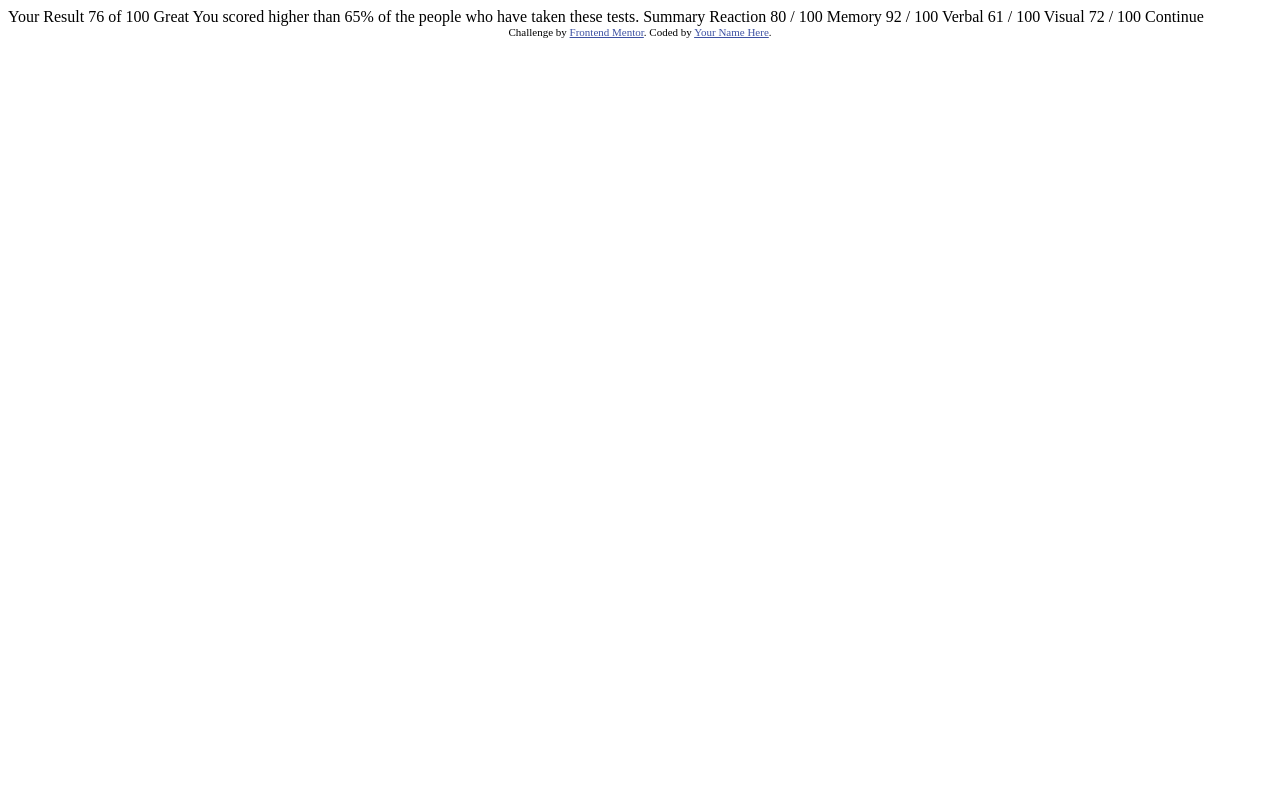
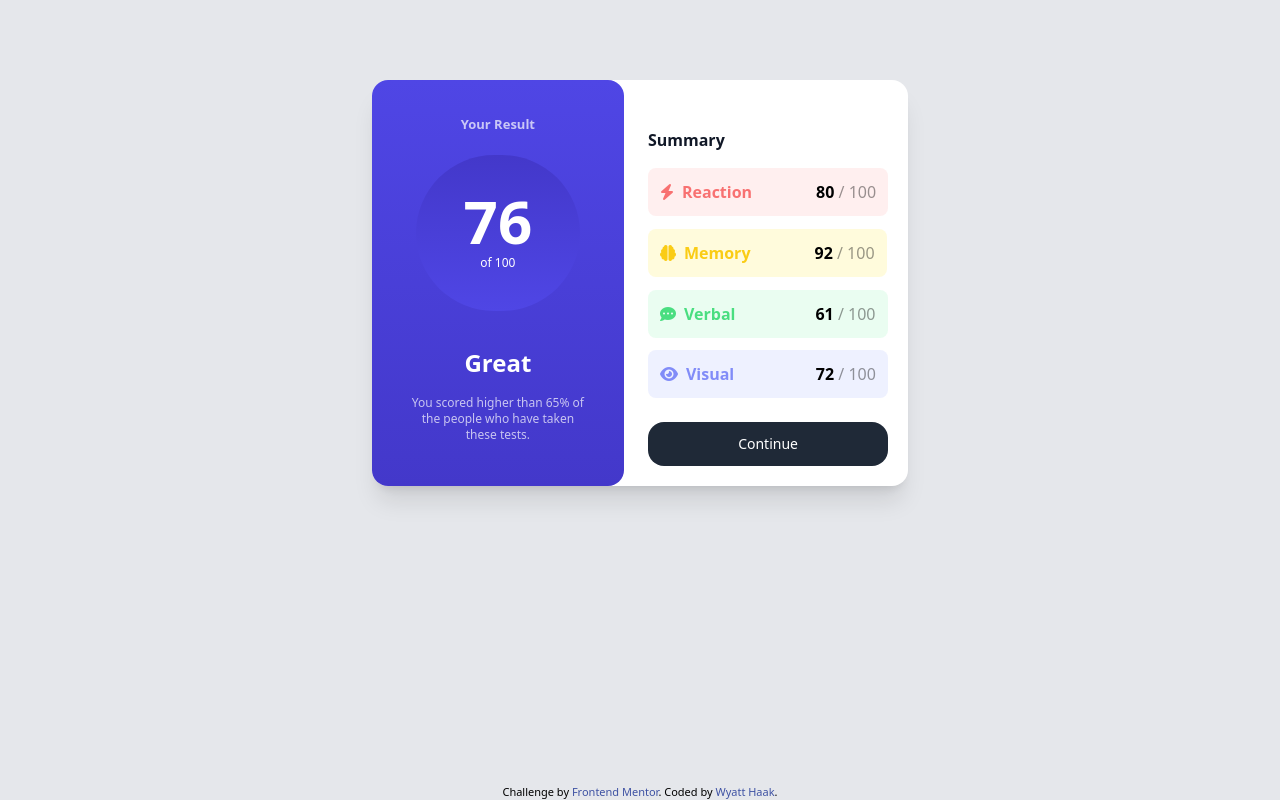
Before and after one commit to WH-Designs/frontend-mentor-results-summary.github.io, a plain HTML site: page index.html in a window 1280 px wide. Drawn offline with nearby package versions, Linux system fonts and the light colour scheme; files that its build step writes are made by us from their sources.

Commit message:
finished the project

```diff
--- a/index.html
+++ b/index.html
@@ -1,47 +1,104 @@
 <!DOCTYPE html>
 <html lang="en">
+
 <head>
   <meta charset="UTF-8">
-  <meta name="viewport" content="width=device-width, initial-scale=1.0"> <!-- displays site properly based on user's device -->
+  <meta name="viewport" content="width=device-width, initial-scale=1.0">
+  <!-- displays site properly based on user's device -->
 
   <link rel="icon" type="image/png" sizes="32x32" href="./assets/images/favicon-32x32.png">
+  <link href="/dist/output.css" rel="stylesheet">
+  <script src="https://cdn.tailwindcss.com"></script>
+  <script src="https://kit.fontawesome.com/27c02e2cfc.js" crossorigin="anonymous"></script>
+  <link rel="preconnect" href="https://fonts.googleapis.com">
+  <link rel="preconnect" href="https://fonts.gstatic.com" crossorigin>
+  <link href="https://fonts.googleapis.com/css2?family=Bodoni+Moda&family=Hanken+Grotesk&display=swap" rel="stylesheet">
 
   <title>Frontend Mentor | Results summary component</title>
 
   <!-- Feel free to remove these styles or customise in your own stylesheet 👍 -->
   <style>
-    .attribution { font-size: 11px; text-align: center; }
-    .attribution a { color: hsl(228, 45%, 44%); }
+    .attribution {
+      font-size: 11px;
+      text-align: center;
+    }
+
+    .attribution a {
+      color: hsl(228, 45%, 44%);
+    }
   </style>
 </head>
-<body>
 
-  Your Result
-  76
-  of 100
+<body class="bg-gray-200 font-HankenGrotesk text-center">
+  <main class="flex justify-center -mt-9 md:mt-4">
+    <div class="flex flex-col md:flex-row justify-center translate-y-16 shadow-xl bg-white max-w-fit p-5 rounded-2xl max-h-fit">
+      <!-- Card Container -->
+      <div
+        class="flex flex-col justify-center -mr-2 max-w-full text-center px-10 bg-gradient-to-b from-indigo-600 to-indigo-700 md:-mt-5 md:-mb-5 md:-ml-5 rounded-2xl text-white pb-7 pt-5">
+        <!-- Card 1 -->
+        <h2 class="pb-1 text-[13px] opacity-70 font-semibold">Your Result</h2>
 
-  Great
-  You scored higher than 65% of the people who have taken these tests.
+        <span class="pb-4"></span>
 
-  Summary
+        <div class="bg-gradient-to-b from-indigo-700 to-indigo-600 rounded-full max-w-fit p-8 self-center">
+          <!-- Score -->
+          <h1 class="text-6xl font-bold px-4 pb-1 pt-1">76</h1>
+          <p class="text-xs px-4 font-light pb-2">of 100</p>
+        </div>
 
-  Reaction
-  80 / 100
+        <span class="pb-6"></span>
 
-  Memory
-  92 / 100
+        <h1 class="pt-3 pb-4 font-[600] text-2xl">Great</h1>
+        <p class="text-xs font-normal opacity-70">You scored higher than 65% of <br> the people who have taken <br>
+          these tests.</p>
+      </div>
 
-  Verbal
-  61 / 100
+      <div class="flex flex-col justify-start max-w-fit mt-8 md:pl-8 md:mt-6 m:pl-7"> <!-- Card 2 -->
+        <h1 class="text-start pb-4 pt-1 text-gray-900 font-bold">Summary</h1>
 
-  Visual
-  72 / 100
+        <div class="flex flex-row max-w-fit bg-red-200 bg-opacity-30 p-3 rounded-lg"> <!-- Reaction -->
+          <i class="fa-solid fa-bolt text-red-400 pt-1 pr-2"></i>
+          <h3 class="pr-16 text-red-400 font-bold">Reaction</h3>
+          <p><strong>80</strong> <span class="opacity-40">/ 100</span></p>
+        </div>
 
-  Continue
+        <span class="p-[0.40rem]"></span>
 
-  <div class="attribution">
-    Challenge by <a href="https://www.frontendmentor.io?ref=challenge" target="_blank">Frontend Mentor</a>.
-    Coded by <a href="#">Your Name Here</a>.
-  </div>
+        <div class="flex flex-row max-w-fit bg-yellow-200 bg-opacity-30 p-3 rounded-lg"> <!-- Memory -->
+          <i class="fa-solid fa-brain text-yellow-400 pt-1 pr-2"></i>
+          <h3 class="pr-16 text-yellow-400 font-bold">Memory</h3>
+          <p> <strong>92</strong> <span class="opacity-40">/ 100</span></p>
+        </div>
+
+        <span class="p-[0.40rem]"></span>
+
+        <div class="flex flex-row max-w-fit bg-green-200 bg-opacity-30 p-3 rounded-lg"> <!-- Verbal -->
+          <i class="fa-solid fa-comment-dots text-green-400 pt-1 pr-2"></i>
+          <h3 class="pr-20 text-green-400 font-bold">Verbal</h3>
+          <p><strong>61</strong> <span class="opacity-40">/ 100</span></p>
+        </div>
+
+        <span class="p-[0.40rem]"></span>
+
+        <div class="flex flex-row max-w-fit bg-indigo-200 bg-opacity-30 p-3 rounded-lg"> <!-- Visual -->
+          <i class="fa-solid fa-eye text-indigo-400 pt-1 pr-2"></i>
+          <h3 class="pr-[5.1rem] text-indigo-400 font-bold">Visual</h3>
+          <p><strong>72</strong> <span class="opacity-40">/ 100</span></p>
+        </div>
+
+        <span class="p-3"></span>
+
+        <button class="bg-gray-800 text-white py-3 text-sm rounded-2xl">Continue</button>
+      </div>
+    </div>
+  </main>
+
+  <footer class="flex justify-center bottom-0 fixed">
+    <div class="attribution w-screen">
+      Challenge by <a href="https://www.frontendmentor.io?ref=challenge" target="_blank">Frontend Mentor</a>.
+      Coded by <a href="https://wh-designs.github.io/">Wyatt Haak</a>.
+    </div>
+  </footer>
 </body>
+
 </html>
--- /dev/null
+++ b/src/input.css
@@ -0,0 +1,3 @@
+@tailwind base;
+@tailwind components;
+@tailwind utilities;
--- /dev/null
+++ b/tailwind.config.js
@@ -0,0 +1,14 @@
+const defaultTheme = require('tailwindcss/defaultTheme');
+
+/** @type {import('tailwindcss').Config} */
+module.exports = {
+  content: ["./src/**/*.{html,js}"],
+  theme: {
+    extend: {
+      fontFamily: {
+        HankenGrotesk: ['"Hanken Grotesk"', ...defaultTheme.fontFamily.sans]
+      },
+    },
+  },
+  plugins: [],
+}
```
